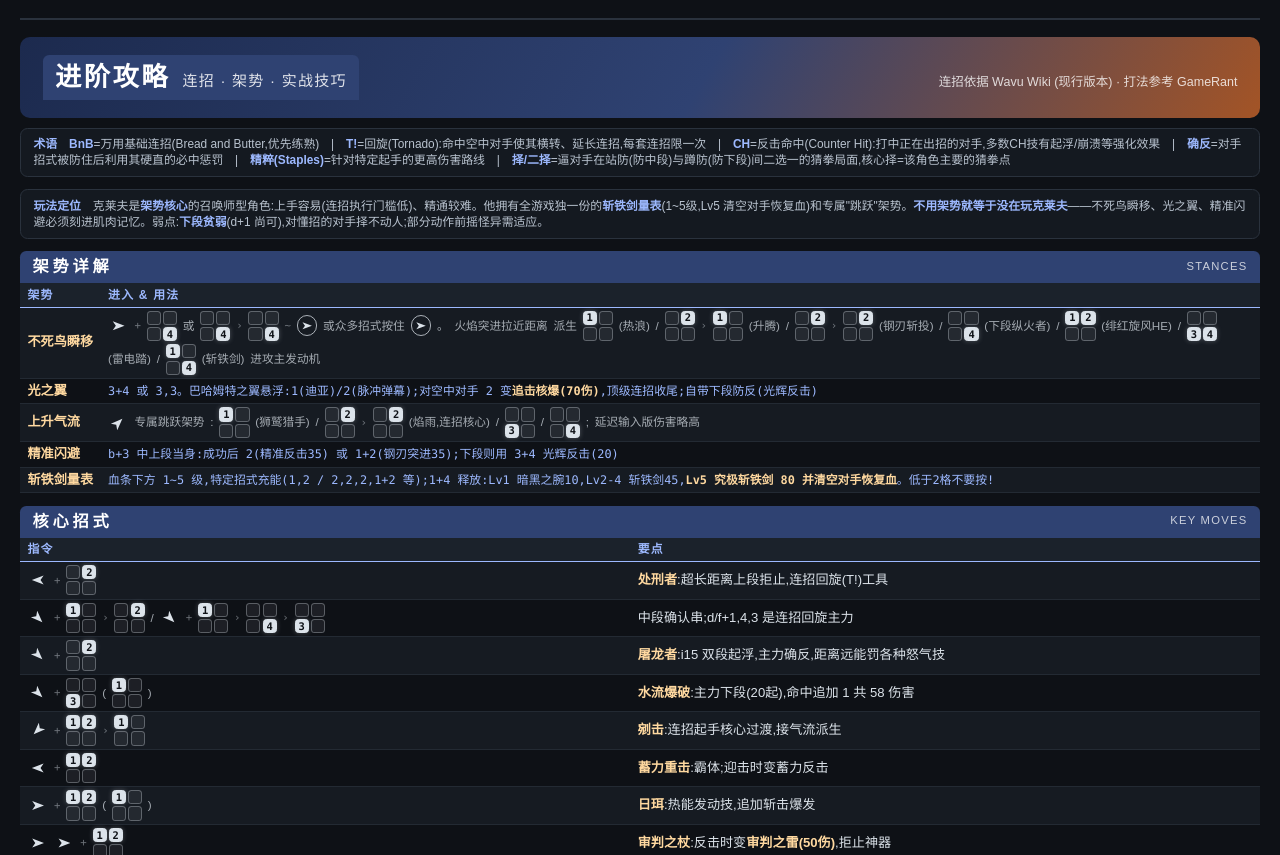
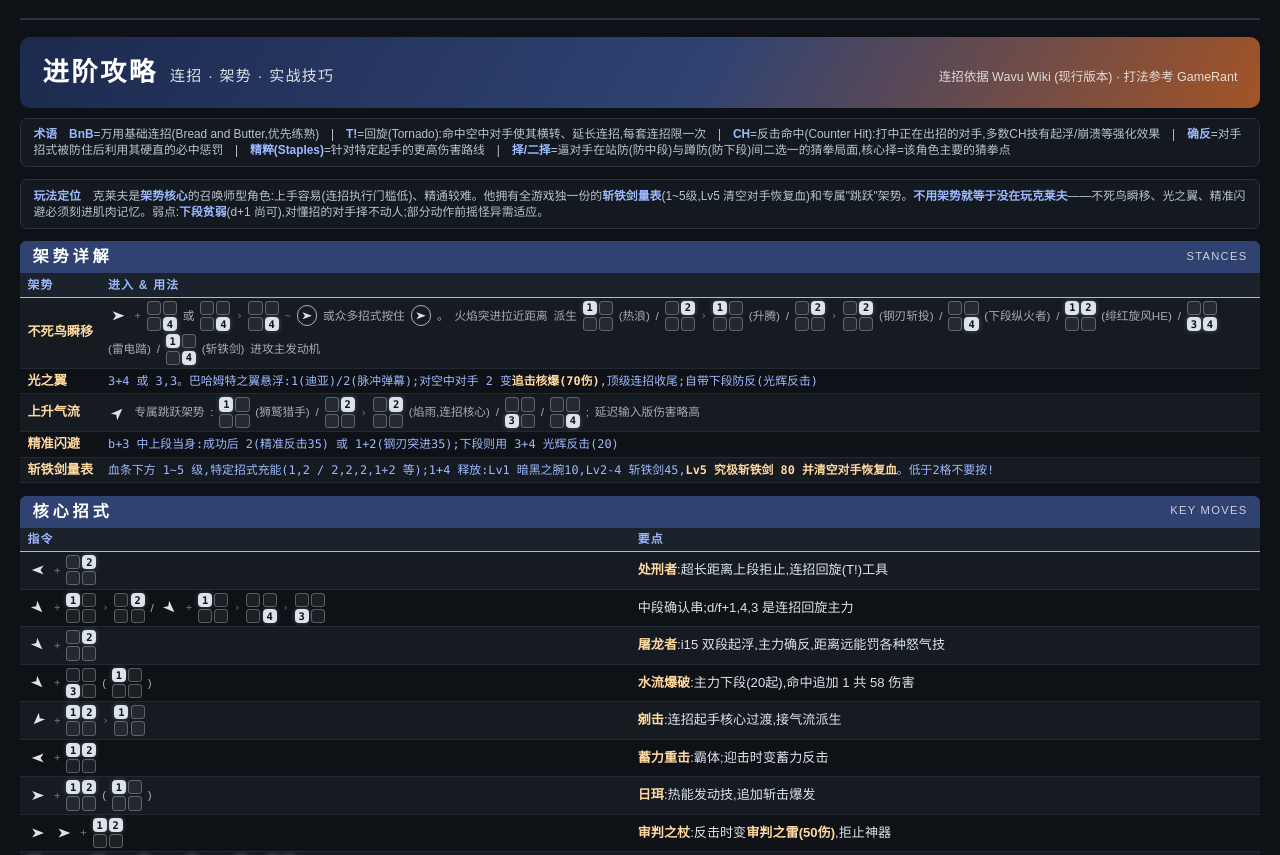
Before and after one commit to tekken8movelist/tekken8movelist.github.io, a plain HTML site: page docs/clive_tk8_movelist.html in a window 1280 px wide. Shown: the part 2851-3706 px from the top of the page. Drawn offline with Linux system fonts and the light colour scheme.

Commit message:
fix(seo): neutralize section-heading h2 styles leaking onto legacy tips header h2

```diff
--- a/docs/clive_tk8_movelist.html
+++ b/docs/clive_tk8_movelist.html
@@ -30,6 +30,8 @@
   body { font-family: "Noto Sans SC", "Microsoft YaHei", "PingFang SC", sans-serif; color: var(--ink); background: #fff; font-size: 10.5px; line-height: 1.35; max-width: 1120px; margin: 0 auto; padding: 16px; }
   header { background: linear-gradient(120deg, var(--jade-dark), var(--jade) 55%, #a35426); color: #fff; border-radius: 8px; padding: 14px 18px; margin-bottom: 10px; display: flex; justify-content: space-between; align-items: baseline; flex-wrap: wrap; gap: 6px; }
   header h1, header h2 { font-size: 21px; font-weight: 700; letter-spacing: 2px; }
+  /* keep the tips h2 looking exactly like the h1 it replaced (neutralize the bare section-heading h2 rule) */
+  header h2 { padding: 0; border-radius: 0; background: none; color: inherit; }
   header h1 small, header h2 small { font-size: 12px; font-weight: 400; opacity: .85; margin-left: 10px; letter-spacing: 1px; }
   header .page-intro { flex: 0 0 100%; margin-top: 6px; font-size: 11px; line-height: 1.5; opacity: .75; }
   header .page-intro .en { display: block; font-size: 10px; opacity: .85; }
```
Also changed, not shown: docs/jun_tk8_movelist.html (+2 -0 lines), docs/kunimitsu_tk8_movelist.html (+2 -0 lines), docs/law_tk8_movelist.html (+2 -0 lines), docs/xiaoyu_tk8_movelist.html (+2 -0 lines).
